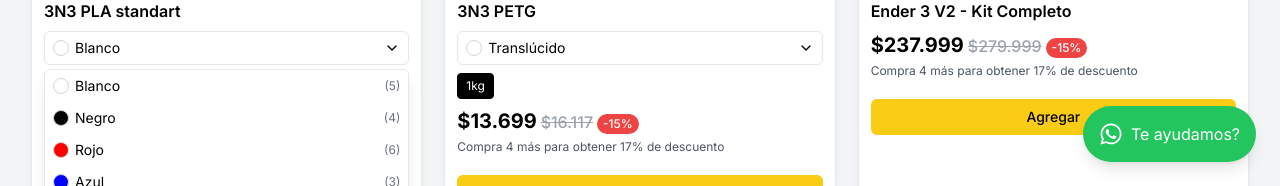
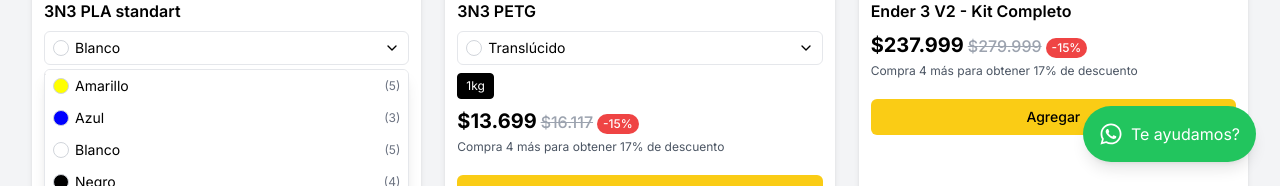
Before and after one commit to Gabih14/Web-WeTECH, a React (Vite) app: page /search in a window 1280 px wide. Both pictures are taken after a click on the button "Blanco". Shown: the part 614-800 px from the top of the page. Built offline with nearby package versions, Linux system fonts and the light colour scheme; no server answers.

Commit message:
add getFirstColorWithStock feat

```diff
--- a/src/components/ProductCard.tsx
+++ b/src/components/ProductCard.tsx
@@ -16,6 +16,21 @@ interface ProductCardProps {
 export function ProductCard({ product }: ProductCardProps) {
   const { addToCart, items } = useCart();
 
+  // Función para obtener el primer color con stock disponible
+  const getFirstColorWithStock = () => {
+    if (!product.colors || !product.weights) return product.colors?.[0]?.name || null;
+
+    const defaultWeight = product.weights[0]?.weight || 0;
+
+    // Buscar el primer color que tenga stock
+    const colorWithStock = product.colors.find(color => {
+      return (color.stock[defaultWeight.toString()] || 0) > 0;
+    });
+
+    // Si encuentra un color con stock, usarlo, sino usar el primero disponible
+    return colorWithStock?.name || product.colors[0]?.name || null;
+  };
+
   const [currentPrice, setCurrentPrice] = useState<number | undefined>(
     product.price
   );
@@ -24,7 +39,7 @@ export function ProductCard({ product }: ProductCardProps) {
   >(product.promotionalPrice);
   const [isColorMenuOpen, setIsColorMenuOpen] = useState(false);
   const [selectedColor, setSelectedColor] = useState<string | null>(
-    product.colors?.[0]?.name || null
+    getFirstColorWithStock()
   );
   const [selectedWeight, setSelectedWeight] = useState<number | null>(
     product.weights?.[0]?.weight || null
@@ -153,14 +168,40 @@ export function ProductCard({ product }: ProductCardProps) {
 
               {isColorMenuOpen && (
                 <div className="absolute z-50 w-full mt-1 bg-white border rounded-md shadow-lg max-h-40 overflow-y-auto left-0 right-0">
-                  {product.colors.map((color) => (
+                  {product.colors
+                    .sort((a, b) => {
+                      // Obtener el stock para cada color
+                      const stockA = getStock(
+                        a.name,
+                        selectedWeight || product.weights?.[0]?.weight || 0
+                      );
+                      const stockB = getStock(
+                        b.name,
+                        selectedWeight || product.weights?.[0]?.weight || 0
+                      );
+
+                      // Primero ordenar por stock (con stock primero)
+                      if (stockA > 0 && stockB === 0) return -1;
+                      if (stockA === 0 && stockB > 0) return 1;
+
+                      // Si ambos tienen stock o ambos no tienen, ordenar alfabéticamente
+                      return a.name.localeCompare(b.name);
+                    })
+                    .map((color) => (
                       <button
                         key={color.name}
                         onClick={() => {
                           setSelectedColor(color.name);
                           setIsColorMenuOpen(false);
                         }}
-                      className="w-full px-2 py-1.5 text-xs sm:text-sm text-left hover:bg-gray-50 flex items-center gap-1.5"
+                        className={`w-full px-2 py-1.5 text-xs sm:text-sm text-left hover:bg-gray-50 flex items-center gap-1.5 ${
+                          getStock(
+                            color.name,
+                            selectedWeight || product.weights?.[0]?.weight || 0
+                          ) === 0
+                            ? "opacity-50"
+                            : ""
+                        }`}
                       >
                       <span
                         className="w-3 h-3 sm:w-4 sm:h-4 rounded-full border border-gray-300 flex-shrink-0"
--- a/src/pages/ProductPage.tsx
+++ b/src/pages/ProductPage.tsx
@@ -46,7 +46,23 @@ export function ProductPage() {
     if (product) {
       setCurrentPrice(product.price);
       setCurrentPromotionalPrice(product.promotionalPrice);
-      setSelectedColor(product.colors?.[0]?.name || null);
+
+      // Función para obtener el primer color con stock disponible
+      const getFirstColorWithStock = () => {
+        if (!product.colors || !product.weights) return product.colors?.[0]?.name || null;
+
+        const defaultWeight = product.weights[0]?.weight || 0;
+
+        // Buscar el primer color que tenga stock
+        const colorWithStock = product.colors.find(color => {
+          return (color.stock[defaultWeight.toString()] || 0) > 0;
+        });
+
+        // Si encuentra un color con stock, usarlo, sino usar el primero disponible
+        return colorWithStock?.name || product.colors[0]?.name || null;
+      };
+
+      setSelectedColor(getFirstColorWithStock());
       setSelectedWeight(product.weights?.[0]?.weight || null);
 
       // Para filamentos, solo mostrar imagen principal (sin galería)
@@ -339,14 +355,40 @@ export function ProductPage() {
 
               {isColorMenuOpen && (
                 <div className="absolute z-50 w-full mt-1 bg-white border rounded-md shadow-lg max-h-60 overflow-y-auto left-0 right-0">
-                  {product.colors.map((color) => (
+                  {product.colors
+                    .sort((a, b) => {
+                      // Obtener el stock para cada color
+                      const stockA = getStock(
+                        a.name,
+                        selectedWeight || product.weights?.[0]?.weight || 0
+                      );
+                      const stockB = getStock(
+                        b.name,
+                        selectedWeight || product.weights?.[0]?.weight || 0
+                      );
+
+                      // Primero ordenar por stock (con stock primero)
+                      if (stockA > 0 && stockB === 0) return -1;
+                      if (stockA === 0 && stockB > 0) return 1;
+
+                      // Si ambos tienen stock o ambos no tienen, ordenar alfabéticamente
+                      return a.name.localeCompare(b.name);
+                    })
+                    .map((color) => (
                       <button
                         key={color.name}
                         onClick={() => {
                           setSelectedColor(color.name);
                           setIsColorMenuOpen(false);
                         }}
-                      className="w-full px-3 py-2 text-sm text-left hover:bg-gray-50 flex items-center gap-2"
+                        className={`w-full px-3 py-2 text-sm text-left hover:bg-gray-50 flex items-center gap-2 ${
+                          getStock(
+                            color.name,
+                            selectedWeight || product.weights?.[0]?.weight || 0
+                          ) === 0
+                            ? "opacity-50"
+                            : ""
+                        }`}
                       >
                       <span
                         className="w-4 h-4 rounded-full border border-gray-300"
```
Lines whose indentation alone changed are shown as unchanged.
